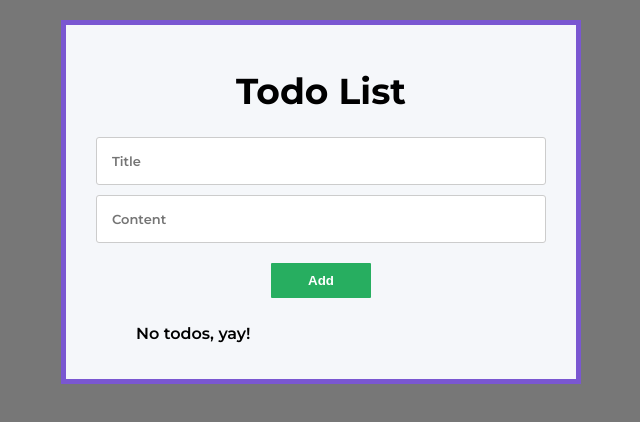
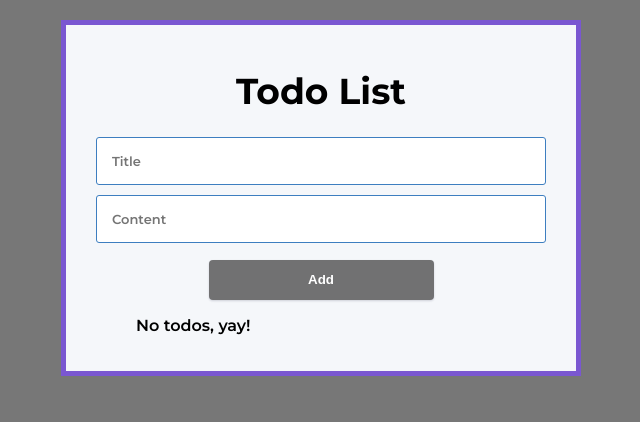
Before and after one commit to Xanarond/react-todoapp, a React (Create React App) app: page / in a window 1280 px wide. Shown: the top 422 px of the page, without its empty margins (319-959 px from the left). Built offline with nearby package versions, Linux system fonts and the light colour scheme.

Commit message:
Add simple validation form

```diff
--- a/src/components/InputForm.js
+++ b/src/components/InputForm.js
@@ -10,18 +10,33 @@ class InputForm extends Component {
             content: ''
         };
         this.handleAddTodo = this.handleAddTodo.bind(this);
+        this.validateTitle = this.validateTitle.bind(this);
+        this.validateText = this.validateText.bind(this)
     }
 
+    validateTitle(label) {
+        return label.length > 6;
+    }
+
+    validateText(content) {
+        return content.length > 3;
+    }
 
     onLabelChange = (e) => {
+        let val = e.target.value
+        let valid = this.validateTitle(val);
         this.setState({
-            label: e.target.value
+            label: e.target.value,
+            labelValid: valid
         })
     };
 
     onContentChange = (e) => {
+        let val = e.target.value
+        let valid = this.validateText(val);
         this.setState({
-            content: e.target.value
+            content: e.target.value,
+            contentValid: valid
         })
     };
 
@@ -36,9 +51,14 @@ class InputForm extends Component {
 
     handleAddTodo() {
         this.props.addTodo(this.state.label, this.state.content);
+        this.setState({contentValid: false, labelValid: false,});
     }
 
     render() {
+        // цвет границы для поля для ввода имени
+        var titleColor = this.state.labelValid === true ? "green" : "#3d7ec0";
+        // цвет границы для поля для ввода возраста
+        var contentColor = this.state.contentValid === true ? "green" : "#3d7ec0";
         return (
             <div className="todo-input">
                 <form
@@ -52,6 +72,7 @@ class InputForm extends Component {
                         onChange={this.onLabelChange}
                         value={this.state.label}
                         placeholder="Title"
+                        style={{borderColor: titleColor}}
                     />
 
                     <input
@@ -60,11 +81,13 @@ class InputForm extends Component {
                         onChange={this.onContentChange}
                         value={this.state.content}
                         placeholder="Content"
+                        style={{borderColor: contentColor}}
                     />
 
                     <button
                         type="submit"
-                        className="btn btn-outline-secondary"
+                        disabled={!this.state.labelValid || !this.state.contentValid}
+                        className="btn"
                         onClick={this.handleAddTodo}
                     >
                         Add
--- a/src/styles/input.scss
+++ b/src/styles/input.scss
@@ -20,21 +20,36 @@
 }
 
 .btn{
-  width: 100px;
-  background: #27AE60;
-  font-weight: bold;
-  color: white;
-  border: 0 none;
-  border-radius: 1px;
+  margin-top: 0.4rem;
+  border-radius: 4px;
+  line-height: 2.4rem;
+  width: 50%;
+  border: none;
+  background: #4949e4;
+  box-shadow: 0 1px 3px rgba(33, 33, 69, 0.06), 0 1px 2px rgba(33, 33, 69, 0.12);
+  color: #fff;
+  font-weight: 600;
+  transition: background-color 0.1s ease-in-out;
   cursor: pointer;
-  padding: 10px 5px;
-  margin: 10px 5px;
 
   &:hover{
-    box-shadow: 0 0 0 2px white, 0 0 0 3px #27AE60;
+    background: lighten(#4949e4, 2%);
+    box-shadow: 0 0 0 1px #707070;
   }
   &:focus{
     box-shadow: 0 0 0 2px white, 0 0 0 3px #ae2732;
-    cursor: pointer;
+  }
+
+  &:disabled{
+    margin-top: 0.4rem;
+    border-radius: 4px;
+    line-height: 2.4rem;
+    width: 50%;
+    border: none;
+    background: #717172;
+    box-shadow: 0 1px 3px rgba(33, 33, 69, 0.06), 0 1px 2px rgba(33, 33, 69, 0.12);
+    color: #fff;
+    font-weight: 600;
+    transition: background-color 0.1s ease-in-out;
   }
 }
```
